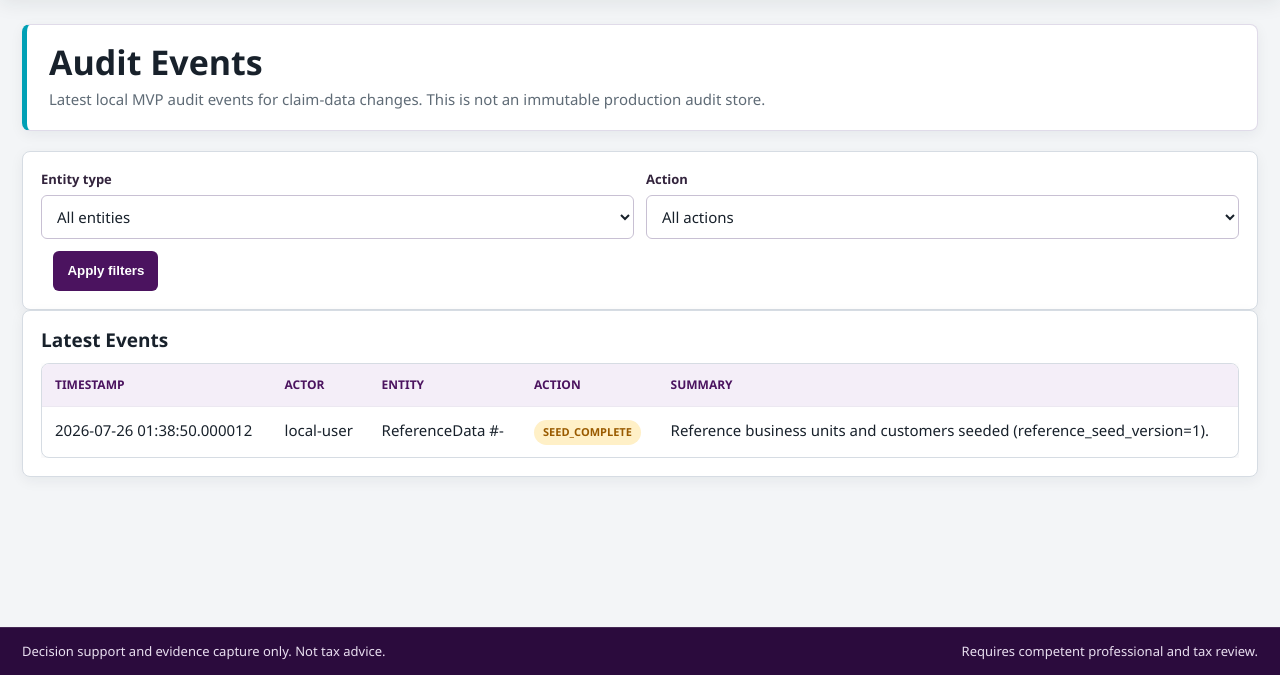
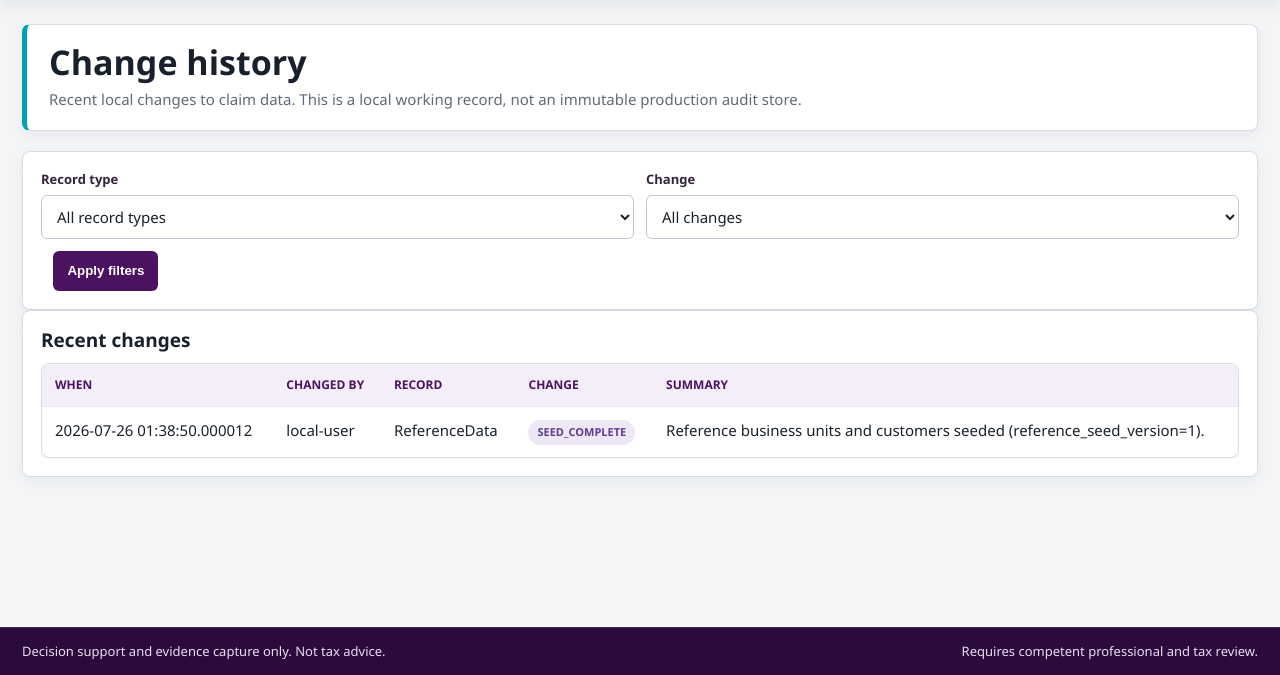
Before and after one commit to neil9bailey/RDEC-rdec-eligibility-hub, a FastAPI app: page /audit in a window 1280 px wide. Shown: the part 125-800 px from the top of the page. Run offline with FastAPI, Linux system fonts and the light colour scheme; parts of the project's set-up code (start-up, migrations or seed data) failed here and were passed over; some libraries are stand-ins or nearby versions.

Commit message:
E5-3b: business language in the change history and work context, with the proving tests (EPIC-RDEC-2026-07-VERIFIED-FIXES)
Change history (audit.html) displayed Python class names and row ids as the
record identity -- "CostLine #1", "EntitlementAssessment #3" -- and the
filter listed the same class names as its options. The option VALUE is the
query-string parameter the route filters on, so it is unchanged; only the
option text is translated. Rows now read "Cost line (reference 4)".

Work context: "BU pending" used an internal abbreviation and an amber
needs-attention tone for what is a neutral fact. Two further "BU" leaks were
found in business_units.html and framework_watch_profiles.html. Customer type
also carried amber; it is a classification, not a warning.

Proving tests added to tests/test_template_accessibility.py:
  - RECORD_LABELS must cover every class in app/models.py and every literal
    entity_type written by the application, so a new record type cannot leak
    its class name silently;
  - no badge may render the same expression as its own CSS class and its own
    label (this generalised check is what found the fifth, unreported instance
    in solutions.html);
  - any <option> whose text is a derived label must carry an explicit value;
  - no label may contain approval or rejection wording (ADR-0002 line 59);
  - the caveat mechanism and the absence of |safe are pinned as regressions.

Co-Authored-By: Claude Opus 5 <noreply@anthropic.com>

```diff
--- a/app/templates/audit.html
+++ b/app/templates/audit.html
@@ -1,28 +1,31 @@
 {% extends "base.html" %}
-{% block title %}Audit - {{ app_name }}{% endblock %}
+{% import "_labels.html" as labels %}
+{% block title %}Change history - {{ app_name }}{% endblock %}
 {% block content %}
 <div class="page-head">
   <div>
-    <h1>Audit Events</h1>
-    <p>Latest local MVP audit events for claim-data changes. This is not an immutable production audit store.</p>
+    <h1>Change history</h1>
+    <p>Recent local changes to claim data. This is a local working record, not an immutable production audit store.</p>
   </div>
 </div>
 
 <section class="panel">
   <form method="get" action="/audit" class="form-grid">
     <div class="field">
-      <label for="entity_type-f1">Entity type</label>
+      <label for="entity_type-f1">Record type</label>
+      {# The option value stays the stored identifier: it is the query-string
+         filter the route matches on. Only the label is translated. #}
       <select id="entity_type-f1" name="entity_type">
-        <option value="">All entities</option>
+        <option value="">All record types</option>
         {% for item in entity_types %}
-          <option value="{{ item }}" {% if selected_entity_type == item %}selected{% endif %}>{{ item }}</option>
+          <option value="{{ item }}" {% if selected_entity_type == item %}selected{% endif %}>{{ labels.record_label(item) }}</option>
         {% endfor %}
       </select>
     </div>
     <div class="field">
-      <label for="action-f1">Action</label>
+      <label for="action-f1">Change</label>
       <select id="action-f1" name="action">
-        <option value="">All actions</option>
+        <option value="">All changes</option>
         {% for item in actions %}
           <option value="{{ item }}" {% if selected_action == item %}selected{% endif %}>{{ item }}</option>
         {% endfor %}
@@ -36,15 +39,15 @@
 </section>
 
 <section class="panel">
-  <h2>Latest Events</h2>
+  <h2>Recent changes</h2>
   <div class="table-scroll">
     <table>
       <thead>
         <tr>
-          <th>Timestamp</th>
-          <th>Actor</th>
-          <th>Entity</th>
-          <th>Action</th>
+          <th>When</th>
+          <th>Changed by</th>
+          <th>Record</th>
+          <th>Change</th>
           <th>Summary</th>
         </tr>
       </thead>
@@ -53,13 +56,16 @@
           <tr>
             <td>{{ event.created_at }}</td>
             <td>{{ event.actor }}</td>
-            <td>{{ event.entity_type }} #{{ event.entity_id or "-" }}</td>
-            <td><span class="badge amber">{{ event.action }}</span></td>
+            <td>
+              {{ labels.record_label(event.entity_type) }}
+              {%- if event.entity_id %} <span class="muted">(reference {{ event.entity_id }})</span>{% endif %}
+            </td>
+            <td><span class="badge weak">{{ event.action }}</span></td>
             <td>{{ event.summary }}</td>
           </tr>
         {% else %}
           <tr>
-            <td colspan="5">No audit events recorded yet.</td>
+            <td colspan="5">No changes have been recorded yet.</td>
           </tr>
         {% endfor %}
       </tbody>
--- a/app/templates/business_units.html
+++ b/app/templates/business_units.html
@@ -102,7 +102,7 @@
             <option value="{{ unit.id }}">{{ unit.name }}</option>
           {% endfor %}
         </select>
-        <p class="hint">Use this when Network Services or another BU needs local sub-units later.</p>
+        <p class="hint">Use this when Network Services or another business unit needs local sub-units later.</p>
       </div>
       <div class="field"><label for="description-f5">Description</label><textarea id="description-f5" name="description"></textarea></div>
       <label class="checkbox"><input type="checkbox" name="active" checked> Active</label>
--- a/app/templates/framework_watch_profiles.html
+++ b/app/templates/framework_watch_profiles.html
@@ -46,7 +46,7 @@
                 <div class="field">
                   <label for="business_unit_id-f2-{{ profile.id }}">Business unit</label>
                   <select id="business_unit_id-f2-{{ profile.id }}" name="business_unit_id">
-                    <option value="">No specific BU</option>
+                    <option value="">No specific business unit</option>
                     {% for unit in business_units %}<option value="{{ unit.id }}" {% if profile.business_unit_id == unit.id %}selected{% endif %}>{{ unit.name }}</option>{% endfor %}
                   </select>
                 </div>
@@ -91,7 +91,7 @@
         <div class="field">
           <label for="business_unit_id-f4">Business unit</label>
           <select id="business_unit_id-f4" name="business_unit_id">
-            <option value="">No specific BU</option>
+            <option value="">No specific business unit</option>
             {% for unit in business_units %}<option value="{{ unit.id }}">{{ unit.name }}</option>{% endfor %}
           </select>
         </div>
```
Also changed, not shown: app/templates/customers.html (+5 -2 lines), tests/test_template_accessibility.py (+203 -0 lines).
